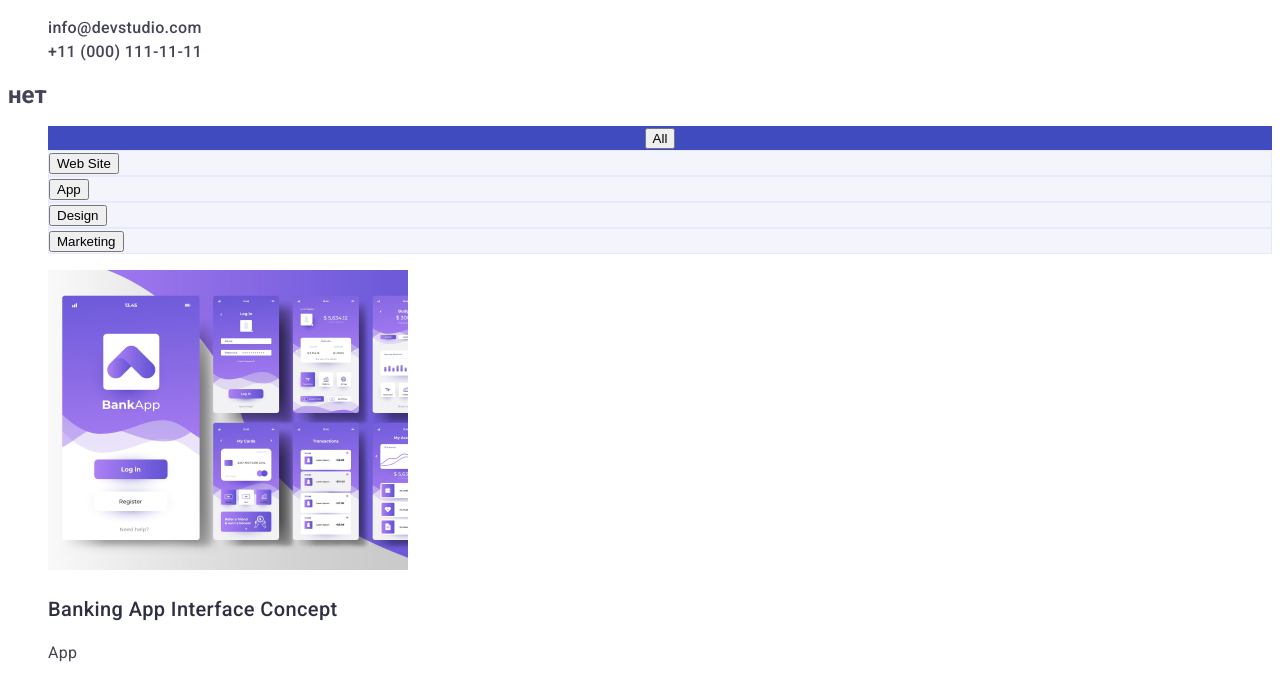
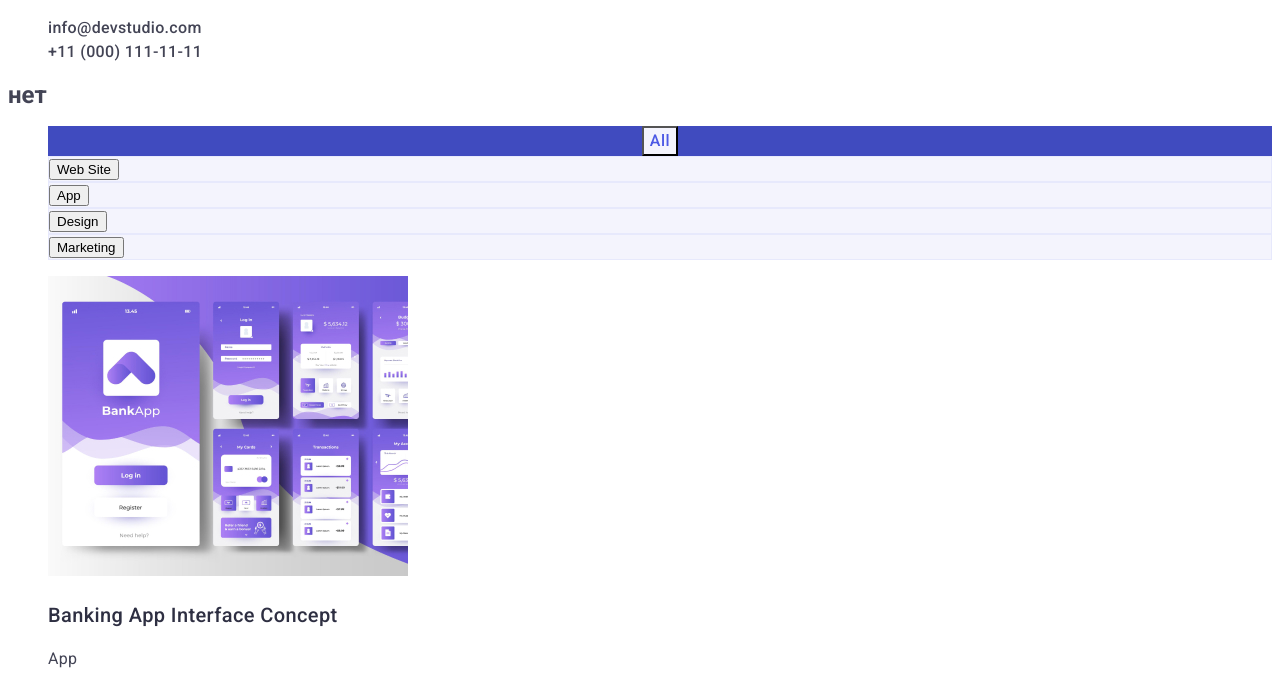
Before and after one commit to AnnPey/goit-markup-hw-02, a plain HTML site: page portfolio.html in a window 1280 px wide. Shown: the part 117-795 px from the top of the page. Drawn offline with Linux system fonts and the light colour scheme.

Commit message:
Update styles.css

```diff
--- a/css/styles.css
+++ b/css/styles.css
@@ -261,3 +261,24 @@ cursor: pointer
     border: 1px solid var(--cornflower, #E7E9FC);
     background: var(--cloud, #F4F4FD);
 }
+
+.all {
+    font-family: "Roboto", sans-serif;
+    font-weight: 500;
+    font-size: 16px;
+    line-height: 1.5;
+    letter-spacing: 0.04em;
+    color:  #4d5ae5;
+    background-color: #F4F4FD;
+    cursor: pointer;
+}
+
+.all:hover {
+    color: #FFFFFF;
+    background-color: #404BBF ;
+}
+
+.all:focus {
+    color: #FFFFFF;
+    background-color: #404BBF;
+}
```
